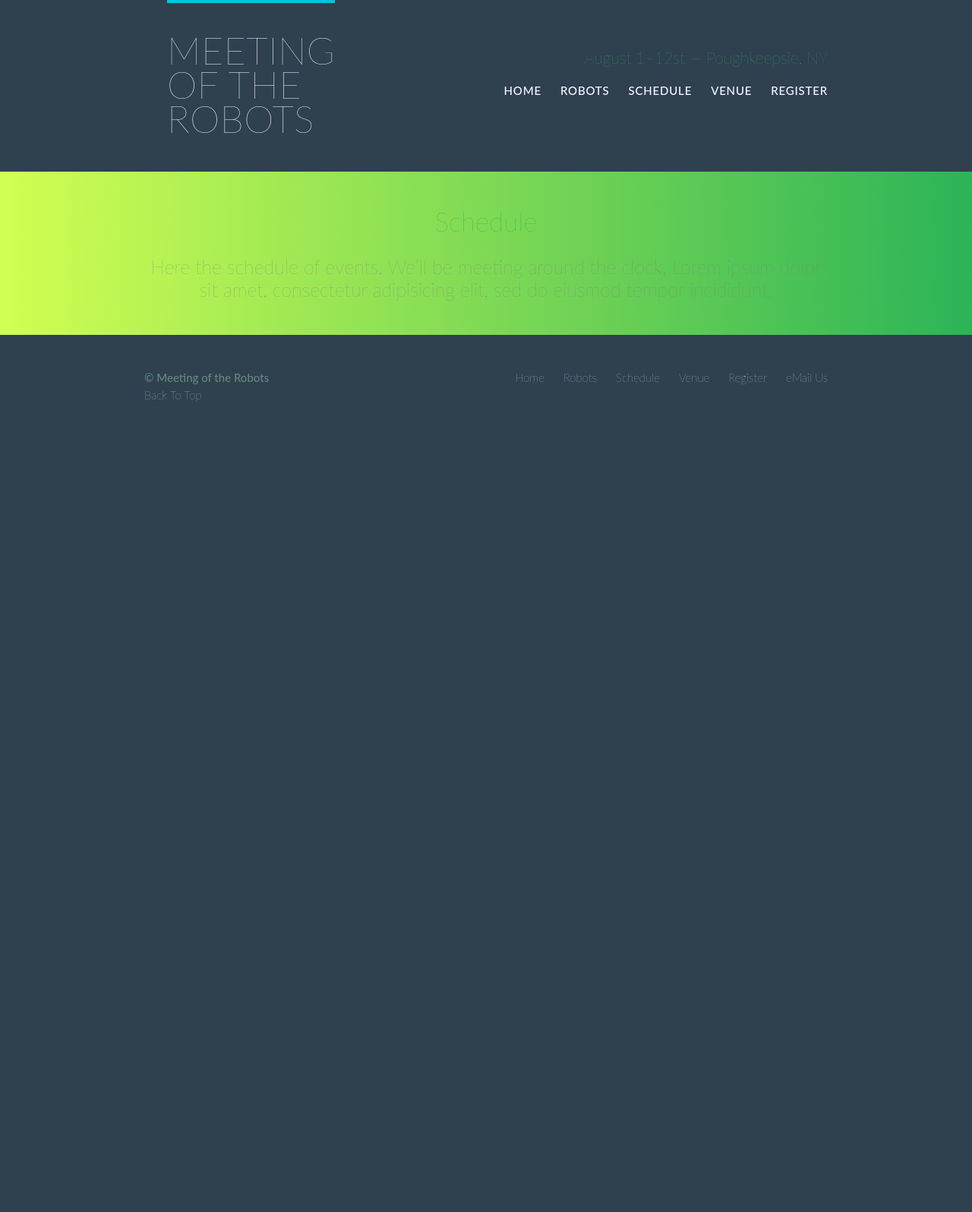
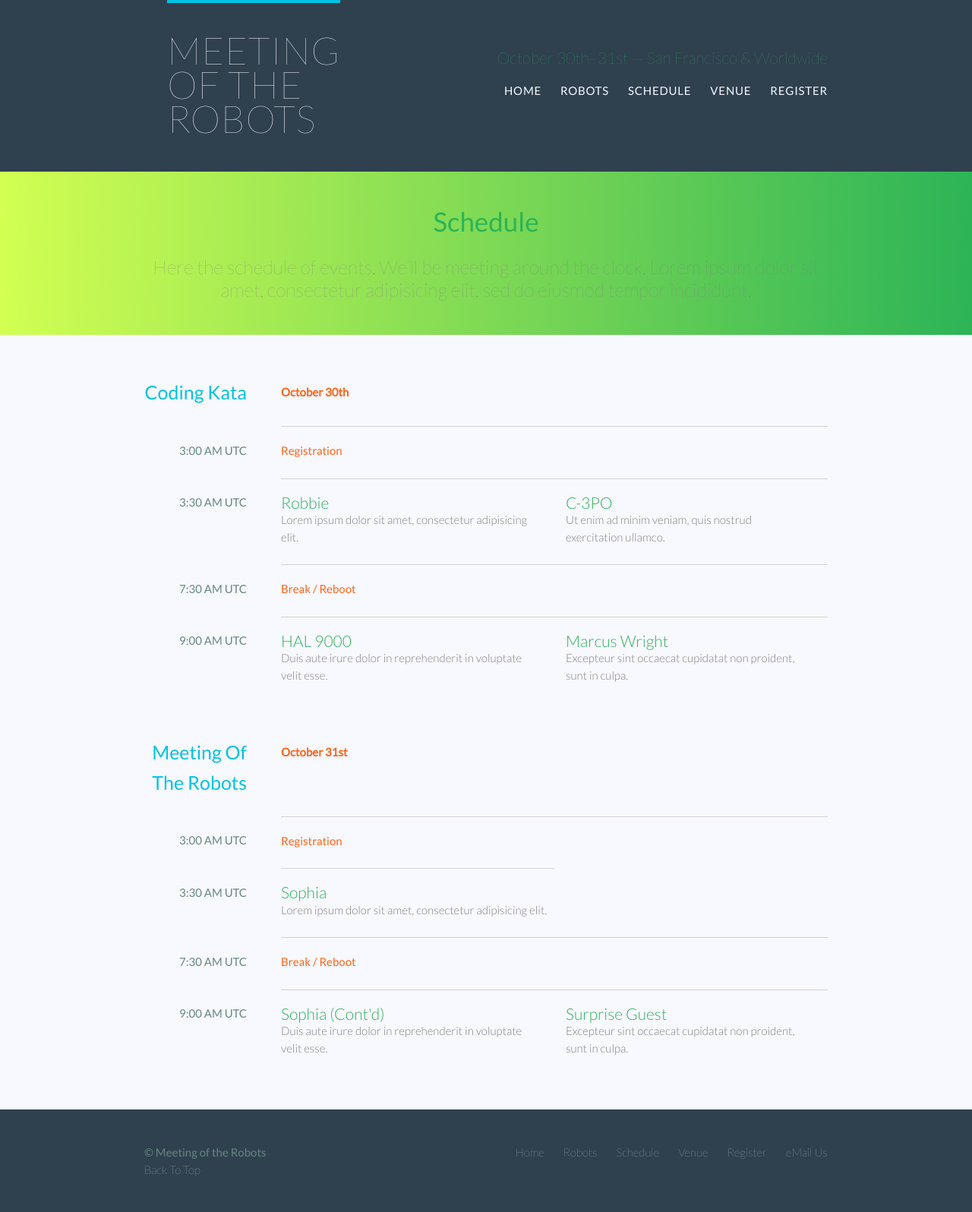
Before and after one commit to amitzed/HTML-CSS-Practice, a PHP site: page /schedule.html in a window 1280 px wide. Shown: the whole page at 76% size. Before the commit the page ends 529 px from the top, so only its background shows below. Run offline with PHP 8.4, Linux system fonts and the light colour scheme.

Commit message:
Events page created using TABLE elements with Link-backs to certain pages

```diff
--- a/assets/stylesheets/main.css
+++ b/assets/stylesheets/main.css
@@ -4,6 +4,7 @@
 #ffce26
 #2cb457
 #ff6714 */
+
 /* ============================================================
 CSS RESET
 ============================================================ */
@@ -196,6 +197,78 @@ ROBOTS - robots.html
 }
 /* ============================================================
 END ROBOTS
+============================================================  */
+
+/* ============================================================
+SCHEDULE - schedule.html
+============================================================  */
+table {
+	margin-bottom: 45px;
+	width: 100%;
+}
+
+table:last-child {
+	margin-bottom: 0;
+}
+
+th,
+td {
+	padding: 0 30px 25px 0;
+	vertical-align: top;
+}
+
+th {
+	text-align: right;
+	padding-right: 45px;
+	width: 20%;
+}
+
+td { width: 40%; }
+
+thead {
+	font-weight: bold;
+	line-height: 40px;
+}
+
+thead th {
+	color: #00C3E3;
+	font-size: 25px;
+}
+
+tbody th {
+	color: #648880;
+	font-size: 15px;
+	font-weight: 400;
+	padding-top: 20px;
+	text-transform: uppercase;
+}
+
+tbody td {
+	border-top: .12em solid #D3D3D3;
+	padding-top: 20px;
+}
+
+tbody td:first-of-type { padding-right: 15px; }
+
+tbody td:last-of-type { padding-left: 15px; }
+
+tbody td:only-of-type {
+	padding-right: 0;
+	padding-left: 0;
+}
+
+table a {
+	color: #808080;
+	font-weight: 300;
+}
+
+table h3 {
+	margin-bottom: 0;
+}
+
+.offset-schedule { color: #FF6417; }
+/* ============================================================
+END SCHEDULE
 ============================================================  */
 
 /* ============================================================
--- a/index.html
+++ b/index.html
@@ -18,7 +18,7 @@
         </div>
       </section>
 
-      <h3 class="tagline">August 1&ndash;12st &mdash; Poughkeepsie, NY</h3>
+      <h3 class="tagline">October 30th&ndash;31st &mdash; San Francisco &amp; Worldwide</h3>
       <nav class="nav primary-nav">
         <ul>
           <li><a href="index.html">Home</a></li><!--
@@ -32,6 +32,7 @@
 
     <section class="hero container">
       <h2>Let's Make Taking Over The World Easy</h2>
+
       <p>Resum&eacute; lorem ipsum dolor sit amet, consectetur adipisicing elit, sed do eiusmod tempor incididunt ut labore et dolore magna aliqua. Ut enim ad minim veniam, quis nostrud exercitation ullamco laboris nisi ut aliquip ex ea commodo consequat. Duis aute irure dolor in reprehenderit in voluptate velit esse cillum dolore eu fugiat nulla pariatur. Excepteur sint occaecat cupidatat non proident, sunt in culpa qui officia deserunt mollit anim id est laborum.</p>
       <a class="btn btn-alt" href="register.html">Sign Up</a>
     </section>
--- a/register.html
+++ b/register.html
@@ -4,6 +4,7 @@
     <meta charset="utf-8">
     <title>Meeting of the Robots</title>
     <link rel="stylesheet" href="assets/stylesheets/main.css">
+    <link href="https://fonts.googleapis.com/css?family=Lato:100,300,400&display=swap" rel="stylesheet">
     <script src="app.js" charset="utf-8"></script>
   </head>
   <body id="top">
@@ -15,7 +16,7 @@
         </h1>
       </section>
 
-      <h3 class="tagline">August 1&ndash;12st &mdash; Poughkeepsie, NY</h3>
+      <h3 class="tagline">October 30th&ndash;31st &mdash; San Francisco &amp; Worldwide</h3>
       <nav class="nav primary-nav">
         <ul>
           <li><a href="index.html">Home</a></li><!--
@@ -29,7 +30,7 @@
 <!-- Lead Section -->
     <section class="row-alt">
       <div class="lead container">
-        <h1>Sign Up</h1>
+        <h1> <strong>Sign Up</strong> </h1>
         <p>Sign up here. We&#8217;ll be in contact with your details. Lorem ipsum dolor sit amet, consectetur adipisicing elit, sed do eiusmod tempor incididunt.</p>
       </div>
     </section>
--- a/schedule.html
+++ b/schedule.html
@@ -4,6 +4,7 @@
     <meta charset="utf-8">
     <title>Meeting of the Robots</title>
     <link rel="stylesheet" href="assets/stylesheets/main.css">
+    <link href="https://fonts.googleapis.com/css?family=Lato:100,300,400&display=swap" rel="stylesheet">
     <script src="app.js" charset="utf-8"></script>
   </head>
   <body id="top">
@@ -15,7 +16,7 @@
         </h1>
       </section>
 
-      <h3 class="tagline">August 1&ndash;12st &mdash; Poughkeepsie, NY</h3>
+      <h3 class="tagline">October 30th&ndash;31st &mdash; San Francisco &amp; Worldwide</h3>
       <nav class="nav primary-nav">
         <ul>
           <li><a href="index.html">Home</a></li><!--
@@ -29,8 +30,138 @@
 <!-- Lead Section -->
     <section class="row-alt">
       <div class="lead container">
-        <h1>Schedule</h1>
+        <h1> <strong>Schedule</strong> </h1>
         <p>Here the schedule of events. We&#8217;ll be meeting around the clock. Lorem ipsum dolor sit amet, consectetur adipisicing elit, sed do eiusmod tempor incididunt.</p>
+      </div>
+    </section>
+
+    <section class="row">
+      <div class="container">
+        <!-- FIRST DAY -->
+        <table>
+          <thead>
+            <tr>
+              <th scope="row">
+                <strong>Coding Kata</strong>
+              </th>
+              <td class="offset-schedule" colspan="2">
+                October 30th
+              </td>
+            </tr>
+          </thead>
+          <tbody>
+            <tr>
+              <th scope="row">
+                <time datetime="03:00:00">3:00 AM UTC</time>
+              </th>
+              <td class="offset-schedule" colspan="2">
+                <strong>Registration</strong>
+              </td>
+            </tr>
+            <tr>
+              <th scope="row">
+                <time datetime="03:30:00">3:30 AM UTC</time>
+              </th>
+              <td>
+                <a href="robots.html#robbie">
+                <h3>Robbie</h3>
+                Lorem ipsum dolor sit amet, consectetur adipisicing elit.
+                </a>
+              </td>
+              <td>
+                <a href="robots.html#c3po">
+                <h3>C-3PO</h3>
+                Ut enim ad minim veniam, quis nostrud exercitation ullamco.
+                </a>
+              </td>
+            </tr>
+
+            <tr>
+              <th scope="row">
+                <time datetime="07:30:00">7:30 AM UTC</time>
+              </th>
+              <td class="offset-schedule" colspan="2">
+                <strong>Break / Reboot</strong>
+              </td>
+            </tr>
+            <tr>
+              <th scope="row">
+                <time datetime="09:00:00">9:00 AM UTC</time>
+              </th>
+              <td>
+                <a href="robots.html#hal9000">
+                <h3>HAL 9000</h3>
+                Duis aute irure dolor in reprehenderit in voluptate velit esse.
+                </a>
+              </td>
+              <td>
+                <a href="robots.html#marcusWright">
+                <h3>Marcus Wright</h3>
+                Excepteur sint occaecat cupidatat non proident, sunt in culpa.
+                </a>
+              </td>
+            </tr>
+          </tbody>
+        </table>
+        <!-- SECOND DAY -->
+        <table>
+          <thead>
+            <tr>
+              <th scope="row">
+                <strong>Meeting Of The Robots</strong>
+              </th>
+              <td class="offset-schedule" colspan="2">
+                October 31st
+              </td>
+            </tr>
+          </thead>
+          <tbody>
+            <tr>
+              <th scope="row">
+                <time datetime="03:00:00">3:00 AM UTC</time>
+              </th>
+              <td class="offset-schedule" colspan="2">
+                <strong>Registration</strong>
+              </td>
+            </tr>
+            <tr>
+              <th scope="row">
+                <time datetime="03:30:00">3:30 AM UTC</time>
+              </th>
+              <td>
+                <a href="robots.html#sophia">
+                <h3>Sophia</h3>
+                Lorem ipsum dolor sit amet, consectetur adipisicing elit.
+                </a>
+              </td>
+            <tr>
+              <th scope="row">
+                <time datetime="07:30:00">7:30 AM UTC</time>
+              </th>
+              <td class="offset-schedule" colspan="2">
+                <strong>Break / Reboot</strong>
+              </td>
+            </tr>
+            <tr>
+              <th scope="row">
+                <time datetime="09:00:00">9:00 AM UTC</time>
+              </th>
+              <td>
+                <a href="robots.html#sophia">
+                <h3>Sophia (Cont'd)</h3>
+                Duis aute irure dolor in reprehenderit in voluptate velit esse.
+                </a>
+              </td>
+              <td>
+                <a href="https://irobot.fandom.com/wiki/VIKI" target="_blank">
+                <h3>Surprise Guest</h3>
+                Excepteur sint occaecat cupidatat non proident, sunt in culpa.
+                </a>
+              </td>
+            </tr>
+          </tbody>
+        </table>
+
       </div>
     </section>
 
--- a/venue.html
+++ b/venue.html
@@ -4,6 +4,7 @@
     <meta charset="utf-8">
     <title>Meeting of the Robots</title>
     <link rel="stylesheet" href="assets/stylesheets/main.css">
+    <link href="https://fonts.googleapis.com/css?family=Lato:100,300,400&display=swap" rel="stylesheet">
     <script src="app.js" charset="utf-8"></script>
   </head>
   <body id="top">
@@ -15,7 +16,7 @@
         </h1>
       </section>
 
-      <h3 class="tagline">August 1&ndash;12st &mdash; Poughkeepsie, NY</h3>
+      <h3 class="tagline">October 30th&ndash;31st &mdash; San Francisco &amp; Worldwide</h3>
       <nav class="nav primary-nav">
         <ul>
           <li><a href="index.html">Home</a></li><!--
@@ -29,7 +30,7 @@
 <!-- Lead Section -->
     <section class="row-alt">
       <div class="lead container">
-        <h1>The Venue</h1>
+        <h1> <strong>The Venue</strong> </h1>
         <p>We&#8217;ll be anywhere and everywhere but your human counterparts can attend at the Moscone Center and stay at the Villa Florence. Lorem ipsum dolor sit amet, consectetur adipisicing elit, sed do eiusmod tempor incididunt.</p>
       </div>
     </section>
```
Also changed, not shown: robots.html (+22 -2 lines).
